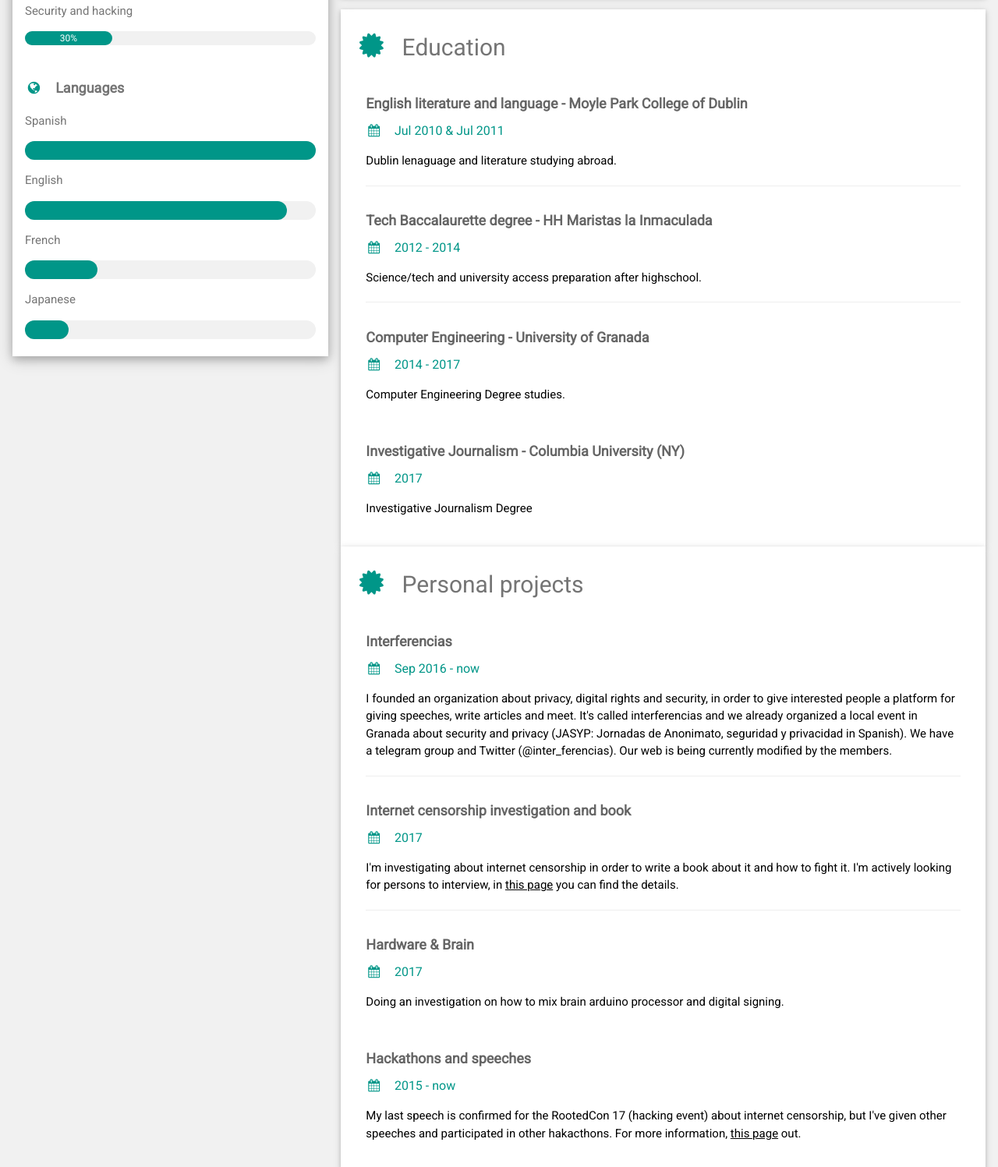
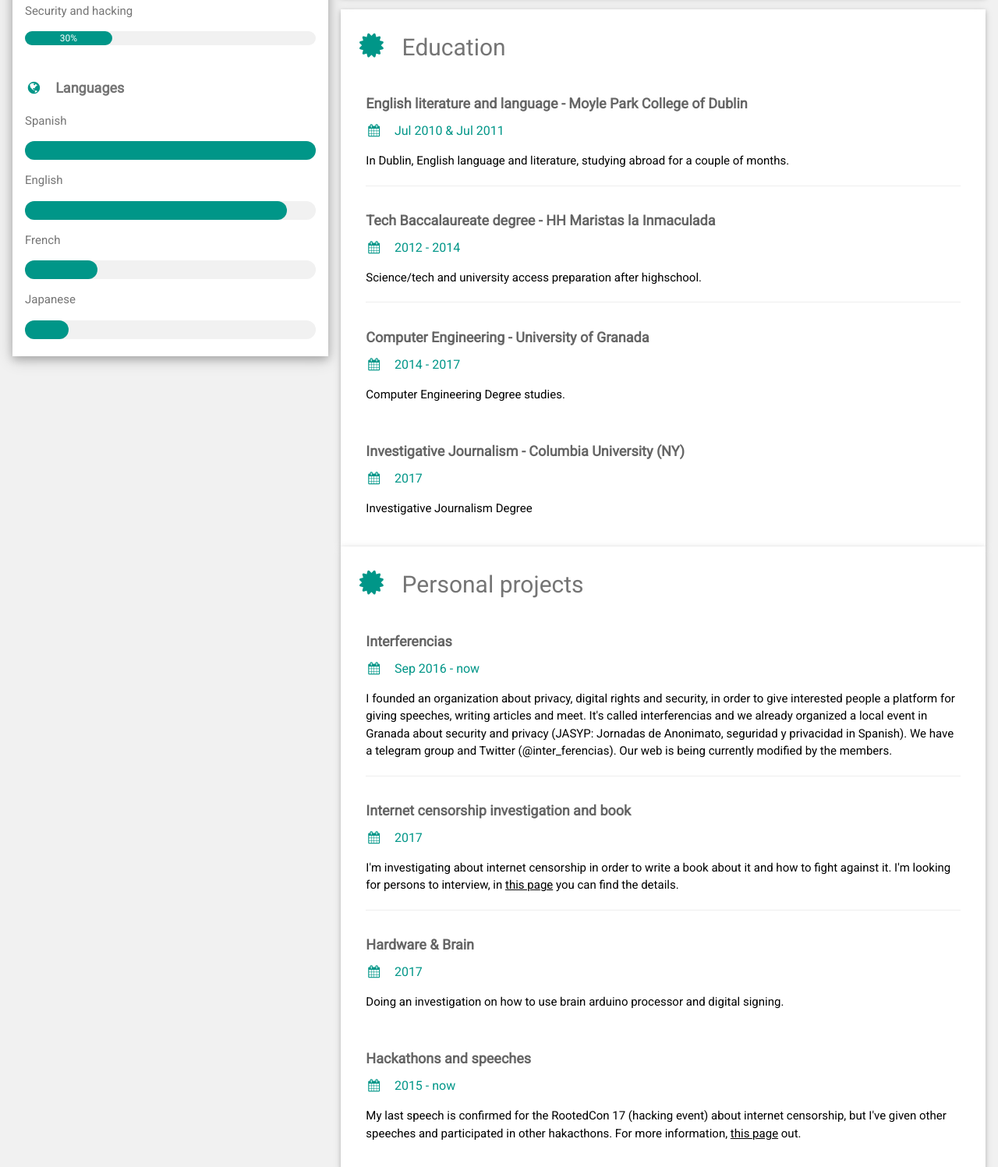
Before and after one commit to terceranexus6/terceranexus6.github.io, a plain HTML site: page index.html in a window 1280 px wide. Shown: the part 867-2364 px from the top of the page at 78% size. Drawn offline with nearby package versions, Linux system fonts and the light colour scheme.

Commit message:
Update index.html

```diff
--- a/index.html
+++ b/index.html
@@ -112,7 +112,7 @@ html,body,h1,h2,h3,h4,h5,h6 {font-family: "Roboto", sans-serif}
         <div class="w3-container">
           <h5 class="w3-opacity"><b>Systems analyst</b></h5>
           <h6 class="w3-text-teal"><i class="fa fa-calendar fa-fw w3-margin-right"></i>Feb 2017 - Jun 2017</h6>
-          <p>I've part time worked from February to June 2017 as a system analyst for a company called Solinsur. My main responsibilities were investigating the hardware of a paycheck machine, tag printing and other shopping related software and hardware. Also web programming and supporting senior programmers.</p>
+          <p>I've part time worked from February to June 2017 as a systems analyst for a company called Solinsur. My main responsibilities were investigating the hardware of a paycheck machine, tag printing and other shopping related software and hardware. Also web programming and supporting senior programmers.</p>
           <hr>
         </div>
         <div class="w3-container">
@@ -132,11 +132,11 @@ html,body,h1,h2,h3,h4,h5,h6 {font-family: "Roboto", sans-serif}
         <div class="w3-container">
           <h5 class="w3-opacity"><b>English literature and language - Moyle Park College of Dublin</b></h5>
           <h6 class="w3-text-teal"><i class="fa fa-calendar fa-fw w3-margin-right"></i>Jul 2010 & Jul 2011</h6>
-          <p>Dublin lenaguage and literature studying abroad.</p>
+          <p>In Dublin, English language and literature, studying abroad for a couple of months.</p>
           <hr>
         </div>
         <div class="w3-container">
-          <h5 class="w3-opacity"><b>Tech Baccalaurette degree - HH Maristas la Inmaculada</b></h5>
+          <h5 class="w3-opacity"><b>Tech Baccalaureate degree - HH Maristas la Inmaculada</b></h5>
           <h6 class="w3-text-teal"><i class="fa fa-calendar fa-fw w3-margin-right"></i>2012 - 2014</h6>
           <p>Science/tech and university access preparation after highschool.</p>
           <hr>
@@ -158,20 +158,20 @@ html,body,h1,h2,h3,h4,h5,h6 {font-family: "Roboto", sans-serif}
         <div class="w3-container">
           <h5 class="w3-opacity"><b>Interferencias</b></h5>
           <h6 class="w3-text-teal"><i class="fa fa-calendar fa-fw w3-margin-right"></i>Sep 2016 - now</h6>
-          <p>I founded an organization about privacy, digital rights and security, in order to give interested people a platform for giving speeches, write articles and meet. It's called interferencias and we already organized a local event in Granada about security and privacy (JASYP: Jornadas de Anonimato, seguridad y privacidad in Spanish). We have a telegram group and Twitter (@inter_ferencias). Our web is being currently modified by the members. </p>
+          <p>I founded an organization about privacy, digital rights and security, in order to give interested people a platform for giving speeches, writing articles and meet. It's called interferencias and we already organized a local event in Granada about security and privacy (JASYP: Jornadas de Anonimato, seguridad y privacidad in Spanish). We have a telegram group and Twitter (@inter_ferencias). Our web is being currently modified by the members. </p>
           <hr>
         </div>
           <!-- <span class="w3-tag w3-teal w3-round">LOQUESEA</span> -->
         <div class="w3-container">
           <h5 class="w3-opacity"><b>Internet censorship investigation and book</b></h5>
           <h6 class="w3-text-teal"><i class="fa fa-calendar fa-fw w3-margin-right"></i>2017</h6>
-          <p>I'm investigating about internet censorship in order to write a book about it and how to fight it. I'm actively looking for persons to interview, in <a href="https://terceranexus6.github.io/internetcensorshipin" target="_blank">this page</a> you can find the details.</p>
+          <p>I'm investigating about internet censorship in order to write a book about it and how to fight against it. I'm looking for persons to interview, in <a href="https://terceranexus6.github.io/internetcensorshipin" target="_blank">this page</a> you can find the details.</p>
           <hr>
         </div>
         <div class="w3-container">
           <h5 class="w3-opacity"><b>Hardware & Brain</b></h5>
           <h6 class="w3-text-teal"><i class="fa fa-calendar fa-fw w3-margin-right"></i>2017</h6>
-          <p>Doing an investigation on how to mix brain arduino processor and digital signing.</p><br>
+          <p>Doing an investigation on how to use brain arduino processor and digital signing.</p><br>
         </div>
          <div class="w3-container">
           <h5 class="w3-opacity"><b>Hackathons and speeches</b></h5>
```
